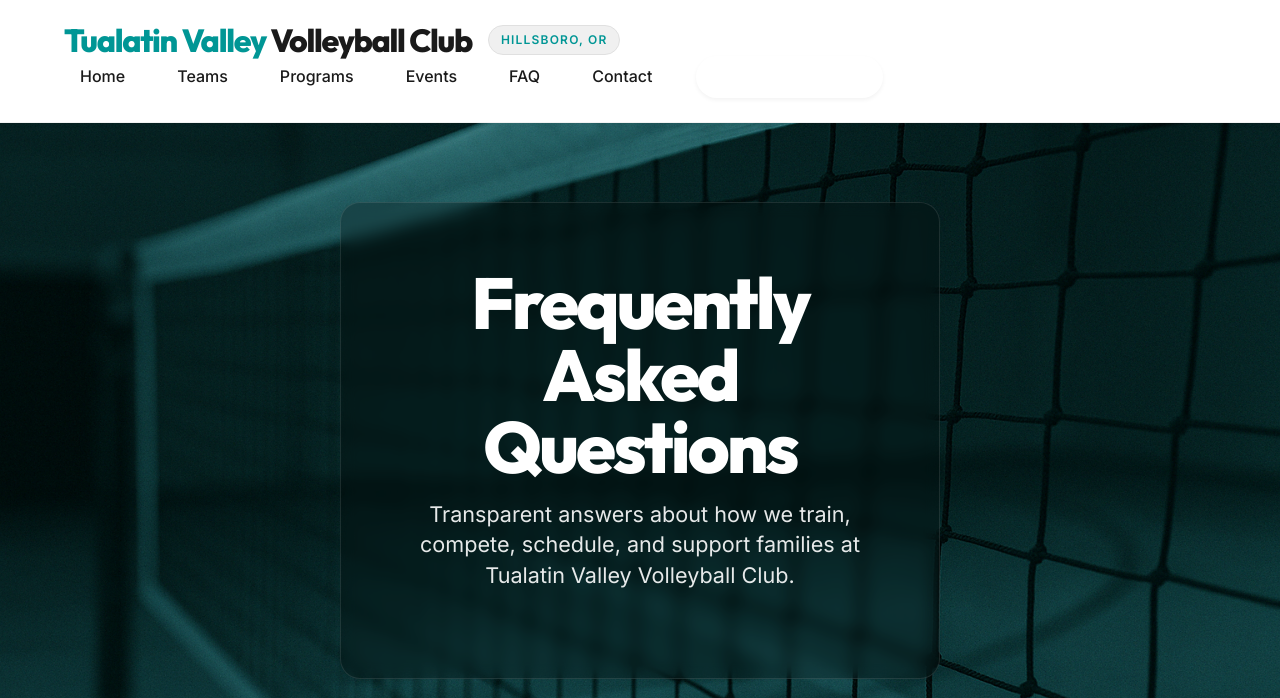
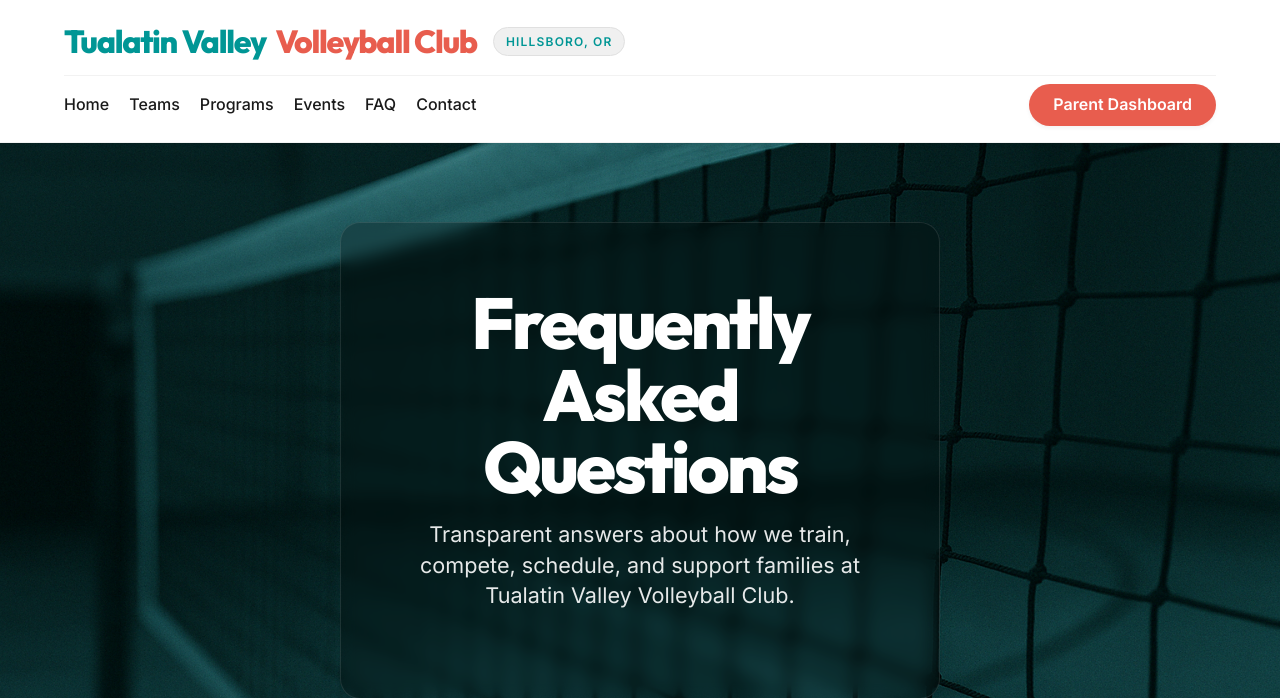
Before and after one commit to revenant-73/tvvc-website, a PHP site: page /faq.html in a window 1280 px wide. Shown: the top 698 px of the page. Run offline with PHP 8.4, Linux system fonts and the light colour scheme.

Commit message:
Refactor header styles for improved layout and responsiveness. Update logo and navigation button designs, adjust spacing, and enhance accessibility features.

```diff
--- a/assets/styles.css
+++ b/assets/styles.css
@@ -323,7 +323,7 @@ header .container {
   display: flex;
   align-items: center;
   justify-content: space-between;
-  flex-wrap: nowrap; /* Prevent wrapping for a cleaner look */
+  width: 100%;
 }
 
 .logo {
@@ -342,18 +342,21 @@ header .container {
   margin: 0;
   font-size: var(--font-size-xl);
   font-weight: var(--font-weight-extrabold);
-  color: var(--color-charcoal);
+  color: var(--color-primary-coral); /* Modern Coral for the main text */
   letter-spacing: -0.04em;
-  line-height: 1;
+  line-height: 1.1;
+  display: flex;
+  flex-direction: column;
 }
 
 .club-accent {
-  color: var(--color-primary-teal);
-  display: block; /* Stack on mobile for better fit */
-  font-size: 0.7em;
+  color: var(--color-primary-teal); /* Striking Teal for the accent */
+  display: block;
+  font-size: 0.65em;
   text-transform: uppercase;
-  letter-spacing: 0.1em;
-  margin-bottom: 2px;
+  letter-spacing: 0.15em;
+  margin-bottom: -2px;
+  font-weight: var(--font-weight-bold);
 }
 
 .badge {
@@ -379,6 +382,7 @@ header .container {
   border: none;
   cursor: pointer;
   padding: var(--space-sm);
+  margin-right: -10px; /* Pull closer to right edge on mobile */
   gap: 5px;
   z-index: 1100;
 }
@@ -444,25 +448,47 @@ header .container {
   box-shadow: var(--shadow-sm);
 }
 
-.header-register-btn:hover {
+.header-register-btn:hover,
+.header-register-btn:focus,
+.header-register-btn:active {
   background-color: var(--color-primary-coral-dark) !important;
+  color: var(--color-white) !important;
   transform: translateY(-2px);
   box-shadow: var(--shadow-md);
+  outline: none;
+}
+
+.header-register-btn:visited {
+  color: var(--color-white) !important;
 }
 
 /* Desktop Navigation */
-@media (min-width: 900px) {
+@media (min-width: 1100px) {
   .menu-toggle {
     display: none;
   }
 
   header .container {
+    display: flex;
+    flex-direction: column;
+    align-items: flex-start;
     padding-top: var(--space-lg);
-    padding-bottom: var(--space-lg);
+    padding-bottom: var(--space-md);
+    gap: var(--space-md);
+  }
+
+  .header-top {
+    width: 100%;
+    display: flex;
+    justify-content: flex-start;
+    flex-shrink: 0;
   }
 
   .logo h1 {
     font-size: var(--font-size-2xl);
+    flex-direction: row;
+    align-items: baseline;
+    gap: 0.3em;
   }
 
   .club-accent {
@@ -471,21 +497,27 @@ header .container {
     text-transform: none;
     letter-spacing: inherit;
     margin-bottom: 0;
+    font-weight: inherit;
   }
 
   .header-nav {
     display: flex;
     flex-direction: row;
-    width: auto;
-    padding: 0;
-    gap: var(--space-md);
-    margin-left: auto;
+    width: 100%;
+    padding: var(--space-sm) 0 0;
+    gap: var(--space-xl);
+    justify-content: flex-start;
     align-items: center;
+    border-top: 1px solid rgba(0, 0, 0, 0.05);
   }
 
   .header-nav a {
+    font-size: var(--font-size-base);
+    transition: all var(--transition-fast);
+  }
+
+  .header-nav a:not(.header-register-btn) {
     padding: var(--space-xs) 0;
-    font-size: var(--font-size-base);
     position: relative;
     background-color: transparent !important;
   }
@@ -506,13 +538,13 @@ header .container {
     width: 100%;
   }
 
-  .header-nav a:hover {
+  .header-nav a:not(.header-register-btn):hover {
     color: var(--color-primary-teal);
   }
 
   .header-register-btn {
     padding: var(--space-sm) var(--space-lg) !important;
-    margin-left: var(--space-sm);
+    margin-left: auto;
     border-radius: var(--radius-full) !important;
   }
 }
```
